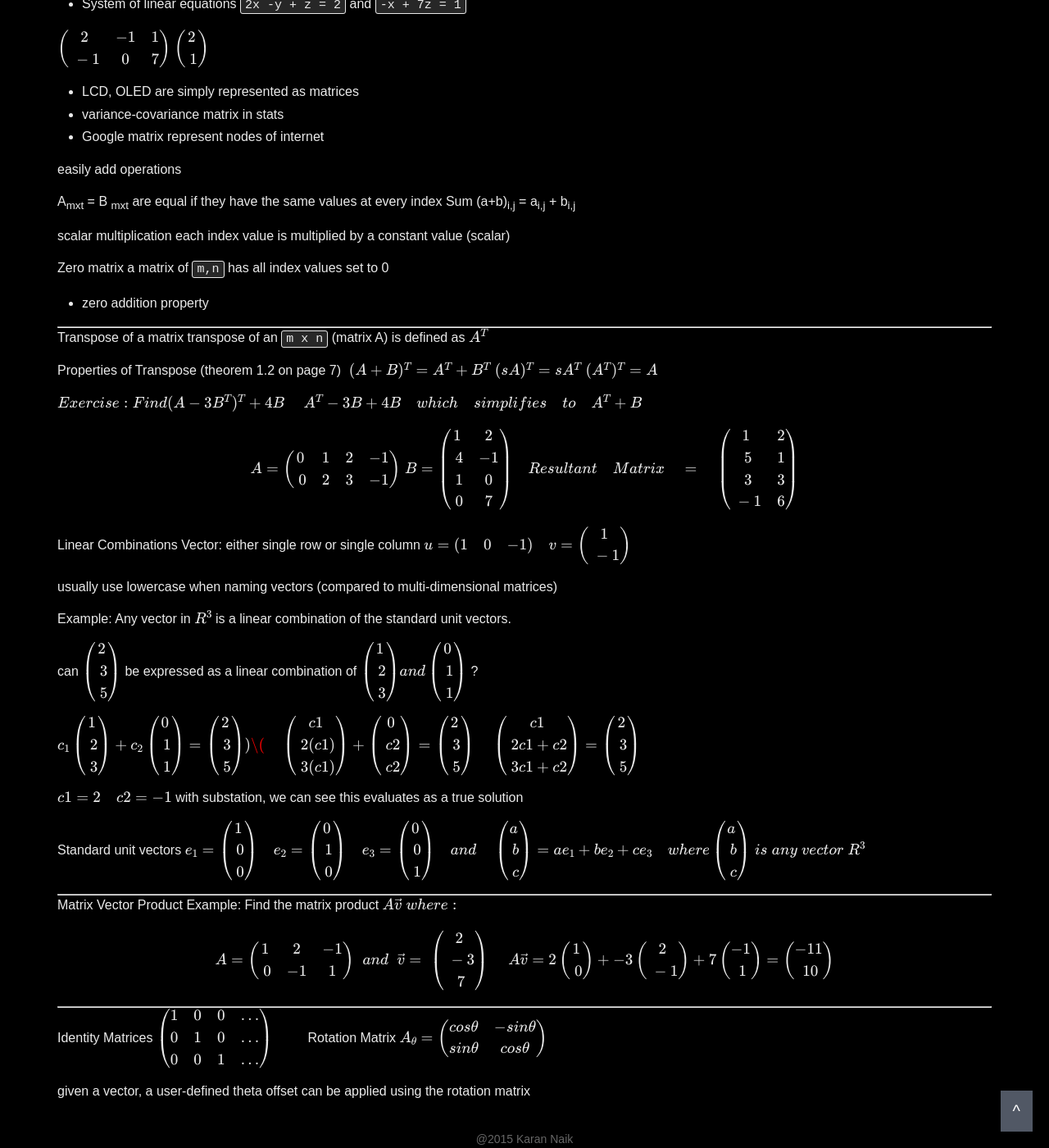
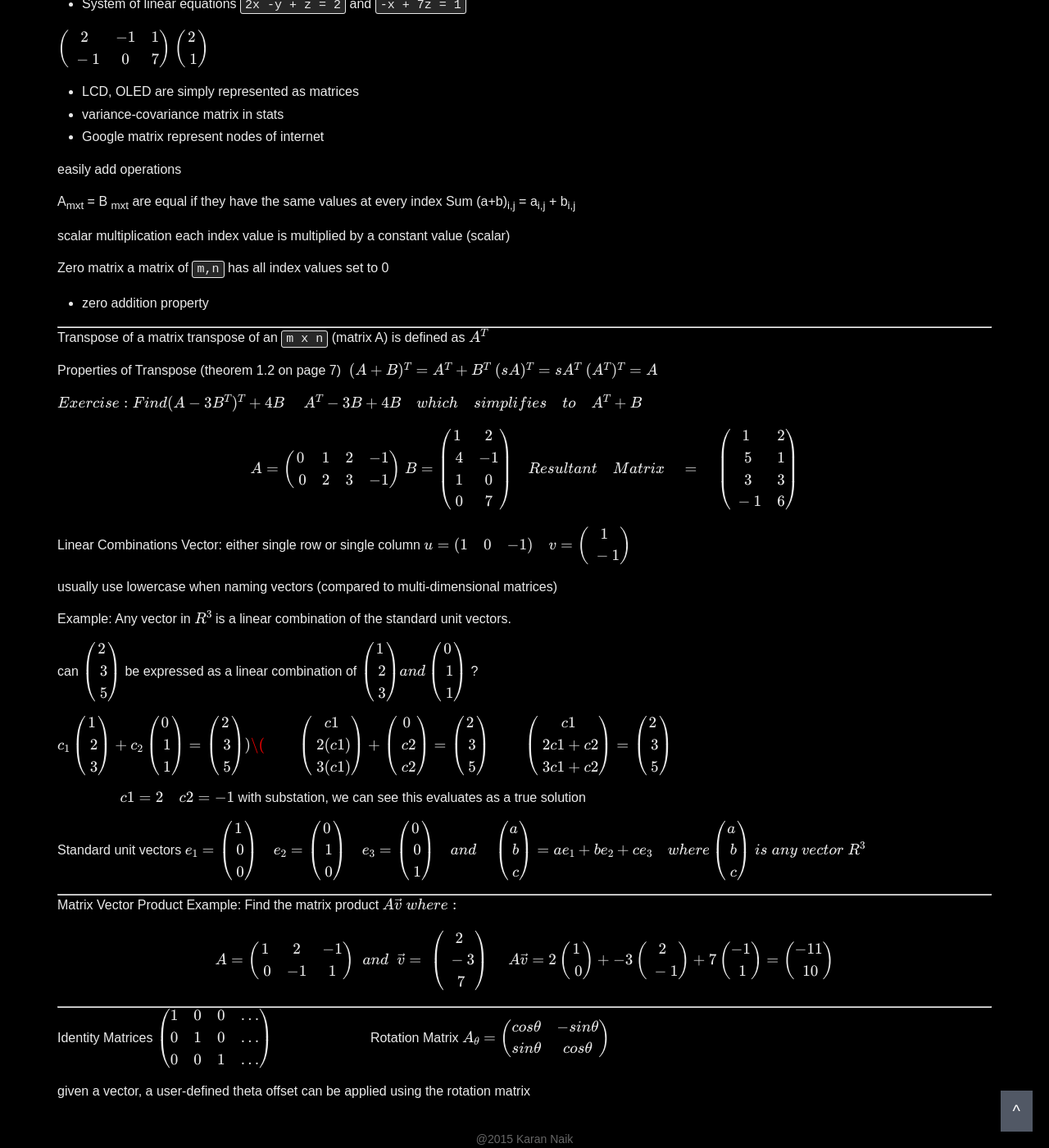
Before and after one commit to knaik/knaik.github.io, a Jekyll site: the page built from _posts/2015-09-02-linear-alg.markdown, in a window 1280 px wide and 1400 px high, scrolled down 625 px. Shown: the whole window at 82% size. Built offline with Jekyll 4.4.1, drawn with Linux system fonts in a browser that asks for light colours; formulas are drawn with MathJax 3.

Commit message:
Finishing Touches Day 1 notes

```diff
--- a/_posts/2015-09-02-linear-alg.markdown
+++ b/_posts/2015-09-02-linear-alg.markdown
@@ -49,7 +49,7 @@ Properties of Transpose (theorem 1.2 on page 7)
 (sA)^T = s A^T\\\
 (A^T)^T = A \\)
 
-\\( Exercise: Find (A - 3 B^T)^T + 4B \quad \\\)
+\\( Exercise: Find (A - 3 B^T)^T + 4B \quad \\\ \\)
 \\( A^T - 3B +4B  \quad which \quad simplifies \quad to \quad A^T + B \\)
 
 $$
@@ -84,10 +84,10 @@ $$ \begin{pmatrix} 1 \\\ 2 \\\ 3 \end{pmatrix} and \begin{pmatrix} 0 \\\ 1 \\\ 1
 
 
 $$ c_1  \begin{pmatrix} 1 \\\ 2 \\\ 3 \end{pmatrix} + c_2 \begin{pmatrix} 0 \\\ 1 \\\ 1 \end{pmatrix}  = \begin{pmatrix} 2 \\\ 3 \\\ 5 \end{pmatrix}\\\$$
-$$ \quad \begin{pmatrix} c1 \\\ 2(c1) \\\ 3(c1) \end{pmatrix} +  \begin{pmatrix} 0 \\\ c2 \\\ c2 \end{pmatrix}  = \begin{pmatrix} 2 \\\ 3 \\\ 5 \end{pmatrix}$$
-$$ \quad \begin{pmatrix} c1 \\\ 2c1 + c2 \\\ 3c1 + c2 \end{pmatrix} = \begin{pmatrix} 2 \\\ 3 \\\ 5 \end{pmatrix} $$
+$$ \quad \quad \begin{pmatrix} c1 \\\ 2(c1) \\\ 3(c1) \end{pmatrix} +  \begin{pmatrix} 0 \\\ c2 \\\ c2 \end{pmatrix}  = \begin{pmatrix} 2 \\\ 3 \\\ 5 \end{pmatrix}$$
+$$ \quad \quad \begin{pmatrix} c1 \\\ 2c1 + c2 \\\ 3c1 + c2 \end{pmatrix} = \begin{pmatrix} 2 \\\ 3 \\\ 5 \end{pmatrix} $$
 
-\\( c1 = 2  \quad  c2 = -1 \\) with substation, we can see this evaluates as  a true solution
+\\( \quad \quad \quad \quad c1 = 2  \quad  c2 = -1 \\) with substation, we can see this evaluates as  a true solution
 
 Standard unit vectors
 $$ e_1 = \begin{pmatrix} 1 \\\ 0 \\\ 0 \end{pmatrix} \quad e_2 = \begin{pmatrix} 0 \\\ 1 \\\ 0 \end{pmatrix} \quad e_3 = \begin{pmatrix} 0 \\\ 0 \\\ 1 \end{pmatrix} \quad
@@ -103,6 +103,6 @@ $$
 
 ----
 Identity Matrices
-\\( \begin{pmatrix} 1 & 0 & 0 & ... \\\ 0 & 1 & 0 & ... \\\ 0 & 0 & 1 & ... \end{pmatrix} \quad \quad \\) Rotation Matrix \\(  A_{ \theta} = \begin{pmatrix} cos \theta & - sin \theta \\\ sin \theta & cos \theta \end{pmatrix} \\)
+\\( \begin{pmatrix} 1 & 0 & 0 & ... \\\ 0 & 1 & 0 & ... \\\ 0 & 0 & 1 & ... \end{pmatrix} \quad \quad \quad \quad \quad \quad \\) Rotation Matrix \\(  A_{ \theta} = \begin{pmatrix} cos \theta & - sin \theta \\\ sin \theta & cos \theta \end{pmatrix} \\)
 
 given a vector, a user-defined theta offset can be applied using the rotation matrix
```
Also changed, not shown: 1 other file.
